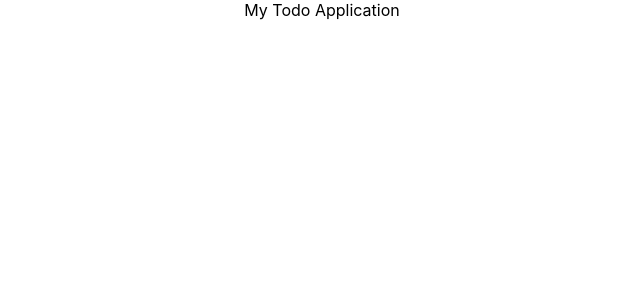
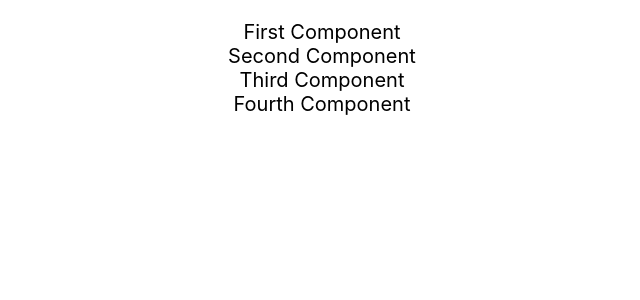
Before and after one commit to andersonmgaspar/todo-react, a React (Create React App) app: page / in a window 1280 px wide. Shown: the top 300 px of the page, without its empty margins (318-958 px from the left). Built offline with nearby package versions, Linux system fonts and the light colour scheme.

Commit message:
components examples

```diff
--- a/src/App.css
+++ b/src/App.css
@@ -1,38 +1,4 @@
 .App {
   text-align: center;
+  font-size: 20px;
 }
-
-.App-logo {
-  height: 40vmin;
-  pointer-events: none;
-}
-
-@media (prefers-reduced-motion: no-preference) {
-  .App-logo {
-    animation: App-logo-spin infinite 20s linear;
-  }
-}
-
-.App-header {
-  background-color: #282c34;
-  min-height: 100vh;
-  display: flex;
-  flex-direction: column;
-  align-items: center;
-  justify-content: center;
-  font-size: calc(10px + 2vmin);
-  color: white;
-}
-
-.App-link {
-  color: #61dafb;
-}
-
-@keyframes App-logo-spin {
-  from {
-    transform: rotate(0deg);
-  }
-  to {
-    transform: rotate(360deg);
-  }
-}
--- a/src/App.js
+++ b/src/App.js
@@ -1,7 +1,35 @@
+import { Component } from 'react';
 import './App.css';
 
 function App() {
-  return <div className='App'>My Todo Application</div>;
+  return (
+    <div className='App'>
+      <FirstComponent></FirstComponent>
+      <SecondComponent></SecondComponent>
+      <ThirdComponent />
+      <FourthComponent />
+    </div>
+  );
+}
+
+function FirstComponent() {
+  return <div className='FirstComponent'>First Component</div>;
+}
+
+function SecondComponent() {
+  return <div className='SecondComponent'> Second Component</div>;
+}
+
+class ThirdComponent extends Component {
+  render() {
+    return <div className='ThirdComponent'>Third Component</div>;
+  }
+}
+
+class FourthComponent extends Component {
+  render() {
+    return <div className='FourthComponent'>Fourth Component</div>;
+  }
 }
 
 export default App;
--- a/src/index.css
+++ b/src/index.css
@@ -1,5 +1,6 @@
 body {
-  margin: 0;
+  padding: 10px;
+  margin: 10px;
   font-family: -apple-system, BlinkMacSystemFont, 'Segoe UI', 'Roboto', 'Oxygen',
     'Ubuntu', 'Cantarell', 'Fira Sans', 'Droid Sans', 'Helvetica Neue',
     sans-serif;
```
